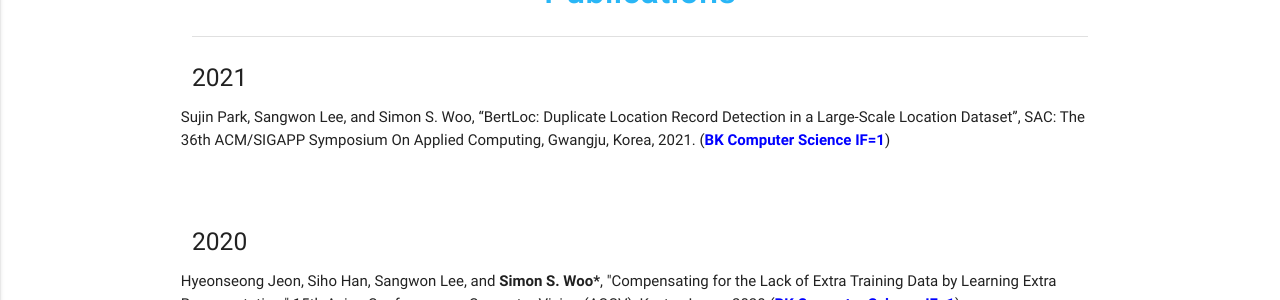
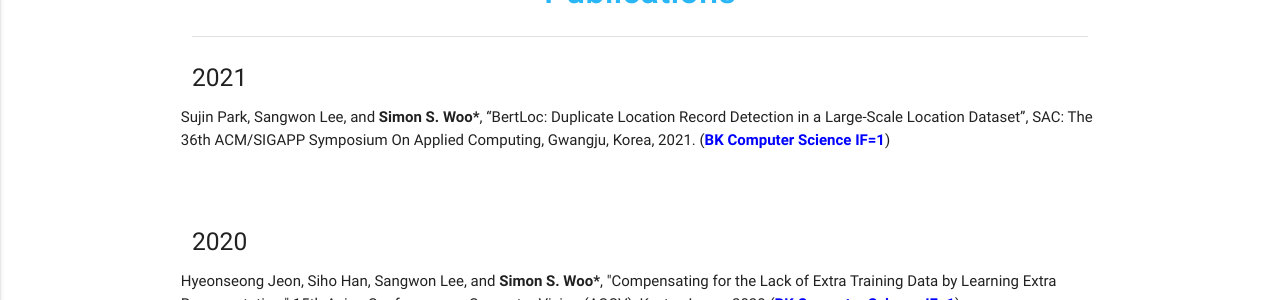
Before and after one commit to Yurim990507/DASH-Lab.github.io, a Jekyll site: the page built from example2.md, in a window 1280 px wide and 900 px high. Shown: the part 123-423 px from the top of the window. Built offline with Jekyll 4.4.1, drawn with Linux system fonts in a browser that asks for light colours.

Commit message:
Update example2.md

```diff
--- a/example2.md
+++ b/example2.md
@@ -12,7 +12,7 @@ permalink: /Publications/
     <h5>2021</h5>
     <div class="row">
 
-<p> Sujin Park, Sangwon Lee, and Simon S. Woo, “BertLoc: Duplicate Location Record Detection in a Large-Scale Location Dataset”, SAC: The 36th ACM/SIGAPP Symposium On Applied Computing, Gwangju, Korea, 2021.  (<b><font color='blue'>BK Computer Science IF=1</font></b>)</p>
+<p> Sujin Park, Sangwon Lee, and <b>Simon S. Woo*</b>, “BertLoc: Duplicate Location Record Detection in a Large-Scale Location Dataset”, SAC: The 36th ACM/SIGAPP Symposium On Applied Computing, Gwangju, Korea, 2021.  (<b><font color='blue'>BK Computer Science IF=1</font></b>)</p>
     </div>
 </div>
 
```
